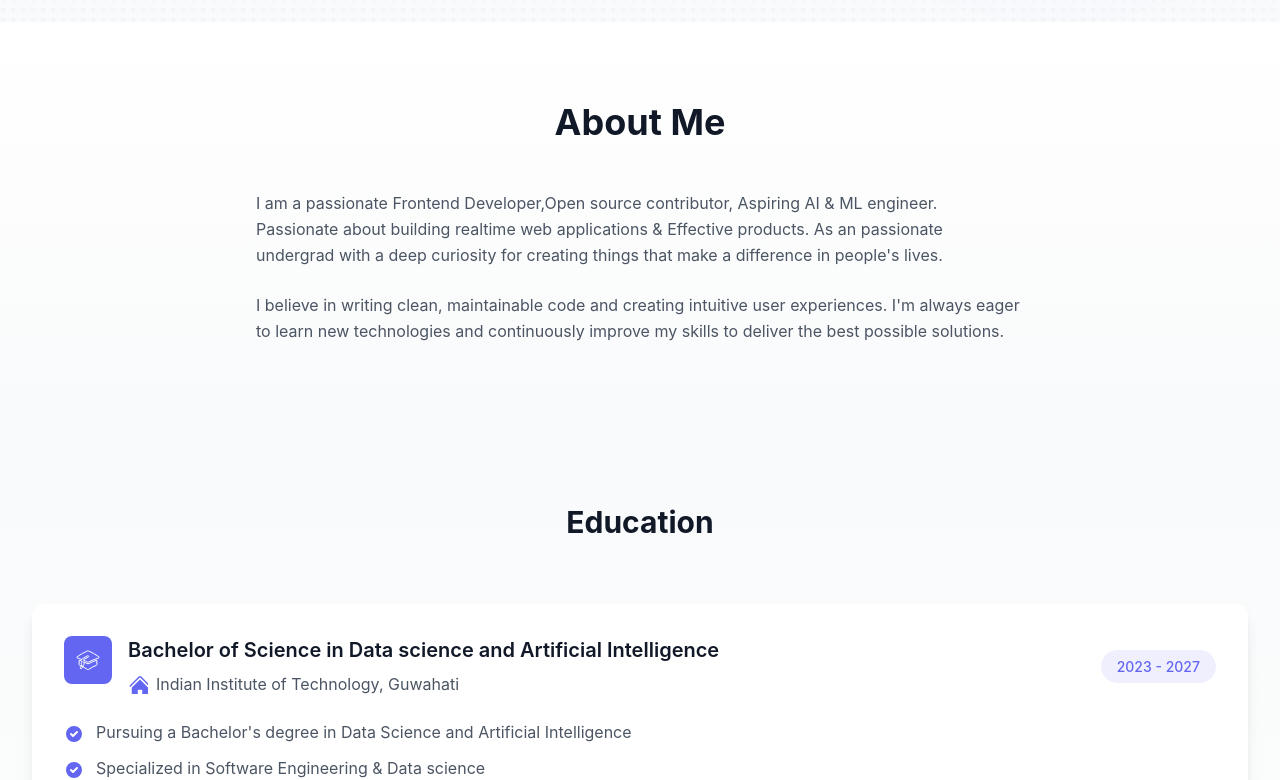
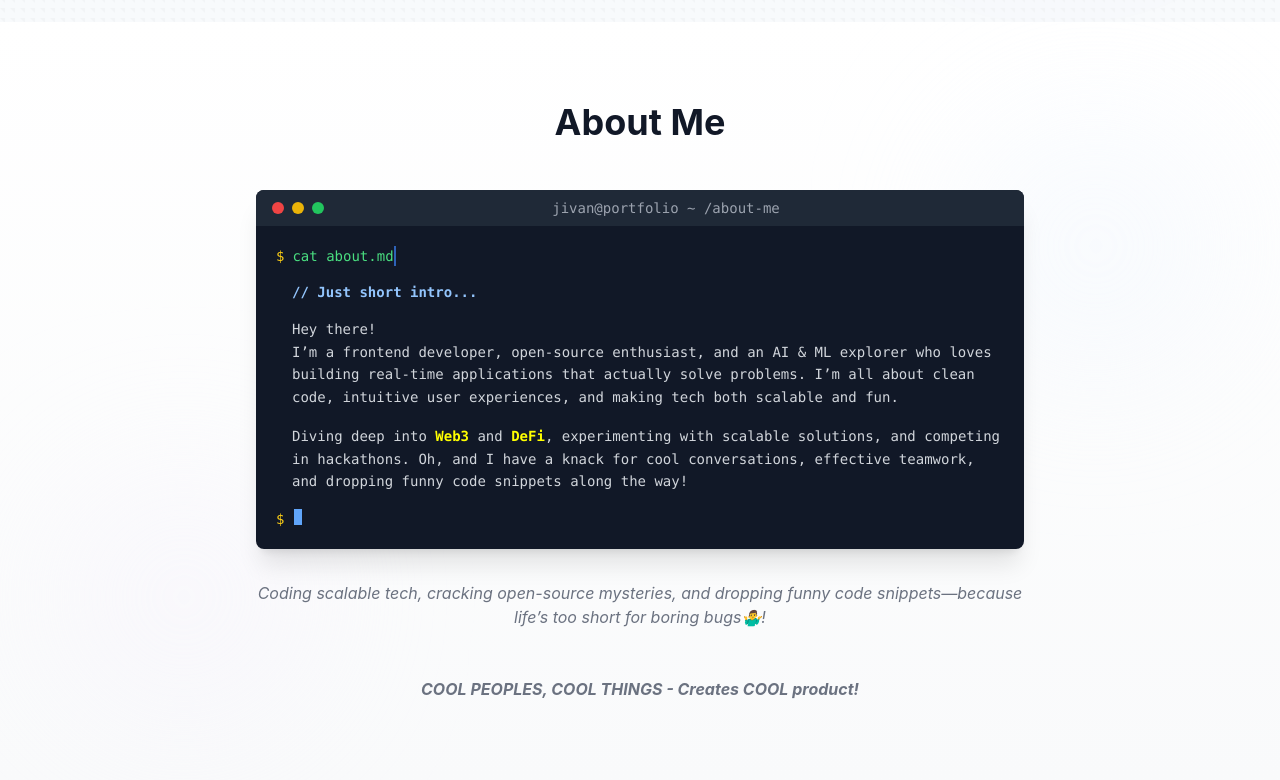
Before and after one commit to Jivan052/Portfolio, a React (Vite) app: page / in a window 1280 px wide. Shown: the part 802-1582 px from the top of the page. Built offline with nearby package versions, Linux system fonts and the light colour scheme.

Commit message:
Just small change - COOL things

```diff
--- a/src/components/About.jsx
+++ b/src/components/About.jsx
@@ -1,21 +1,157 @@
+import { useEffect, useRef } from 'react';
+import { color, motion } from 'framer-motion';
+
 export default function About() {
+  // Animation variables
+  const typingRef = useRef(null);
+  const blinkRef = useRef(null);
+
+  // Set up the typing animation effect
+  useEffect(() => {
+    if (typingRef.current && blinkRef.current) {
+      // Add a blinking cursor effect
+      const blinkInterval = setInterval(() => {
+        if (blinkRef.current) {
+          blinkRef.current.style.opacity = blinkRef.current.style.opacity === '0' ? '1' : '0';
+        }
+      }, 530);
+
+      return () => clearInterval(blinkInterval);
+    }
+  }, []);
+
   return (
-    <section id="about" className="py-20 bg-gradient-to-b from-white to-gray-50">
-      <div className="max-w-7xl mx-auto px-4 sm:px-6 lg:px-8">
-        <h2 className="text-4xl font-bold text-center mb-12">
+    <section id="about" className="py-20 bg-gradient-to-b from-white to-gray-50 relative overflow-hidden">
+      {/* Subtle background elements */}
+      <div className="absolute top-20 right-10 w-72 h-72 bg-blue-50 rounded-full mix-blend-multiply filter blur-3xl opacity-30"></div>
+      <div className="absolute bottom-10 left-10 w-72 h-72 bg-purple-50 rounded-full mix-blend-multiply filter blur-3xl opacity-30"></div>
+
+      <div className="max-w-7xl mx-auto px-4 sm:px-6 lg:px-8 relative z-10">
+        <motion.h2
+          className="text-4xl font-bold text-center mb-12"
+          initial={{ opacity: 0, y: -20 }}
+          whileInView={{ opacity: 1, y: 0 }}
+          viewport={{ once: true }}
+          transition={{ duration: 0.6 }}
+        >
           About Me
-        </h2>
+        </motion.h2>
 
-        <div className="max-w-3xl mx-auto text-gray-600 space-y-6">
-          <p className="leading-relaxed">
-            I am a passionate Frontend Developer,Open source contributor, Aspiring AI & ML engineer. Passionate about building realtime web applications & Effective products. As an passionate undergrad with a deep curiosity for creating things that make a difference in people's lives.
-          </p>
+        <div className="max-w-3xl mx-auto">
+          {/* Terminal-style container */}
+          <motion.div
+            className="bg-gray-900 rounded-lg shadow-xl overflow-hidden mb-8"
+            initial={{ opacity: 0, y: 20 }}
+            whileInView={{ opacity: 1, y: 0 }}
+            viewport={{ once: true }}
+            transition={{ duration: 0.6, delay: 0.2 }}
+          >
+            {/* Terminal header */}
+            <div className="bg-gray-800 px-4 py-2 flex items-center">
+              <div className="flex space-x-2">
+                <div className="w-3 h-3 rounded-full bg-red-500"></div>
+                <div className="w-3 h-3 rounded-full bg-yellow-500"></div>
+                <div className="w-3 h-3 rounded-full bg-green-500"></div>
+              </div>
+              <div className="mx-auto text-gray-400 text-sm font-mono">jivan@portfolio ~ /about-me</div>
+            </div>
 
-          <p className="leading-relaxed">
-            I believe in writing clean, maintainable code and creating intuitive user experiences. I'm always eager to learn new technologies and continuously improve my skills to deliver the best possible solutions.
-          </p>
+            {/* Terminal content */}
+            <div className="p-5 font-mono text-sm text-green-400 space-y-4">
+              <div className="flex items-start">
+                <span className="text-yellow-400 mr-2">$</span>
+                <span className="typing-effect">cat about.md</span>
+              </div>
+
+              <div className="ml-4 text-blue-300 font-bold">// Just short intro...</div>
+
+              <div className="ml-4 text-gray-300 leading-relaxed paragraph-typing-effect">
+              Hey there! <br>
+              </br>I’m a frontend developer, open-source enthusiast, and an AI & ML explorer who loves building real-time applications that actually solve problems.
+              I’m all about clean code, intuitive user experiences, and making tech both scalable and fun.
+              </div>
+
+              <div className="ml-4 text-blue-300 font-bold"></div>
+
+              <div className="ml-4 text-gray-300 leading-relaxed paragraph-typing-effect-2">
+              Diving deep into <b style={{color:'yellow'}}>Web3</b> and <b style={{color:'yellow'}}>DeFi</b>, experimenting with scalable solutions, and competing in hackathons.
+              Oh, and I have a knack for cool conversations, effective teamwork, and dropping funny code snippets along the way!
+              </div>
+
+              <div className="flex items-start">
+                <span className="text-yellow-400 mr-2">$</span>
+                <span ref={typingRef} className="typing-cursor"></span>
+                <span ref={blinkRef} className="h-4 w-2 bg-blue-400 ml-0.5"></span>
+              </div>
+            </div>
+          </motion.div>
+
+          {/* Quote section */}
+          <motion.div
+            className="text-center mt-8"
+            initial={{ opacity: 0 }}
+            whileInView={{ opacity: 1 }}
+            viewport={{ once: true }}
+            transition={{ delay: 1.2, duration: 0.8 }}
+          >
+            <p className="text-gray-500 italic">
+              Coding scalable tech, cracking open-source mysteries, and dropping funny code snippets—because life’s too short for boring bugs🤷‍♂️!
+            </p>
+            <br></br>
+            <br></br>
+            <p className="text-gray-500 italic">
+              <b>COOL PEOPLES, COOL THINGS - Creates COOL product!</b>
+            </p>
+          </motion.div>
         </div>
       </div>
+
+      {/* CSS for animations */}
+      <style jsx>{`
+        .typing-effect {
+          overflow: hidden;
+          white-space: nowrap;
+          border-right: 2px solid transparent;
+          width: fit-content;
+          animation: typing 1s steps(10, end), blink 1s step-end infinite alternate;
+        }
+
+        .paragraph-typing-effect {
+          overflow: hidden;
+          animation: paragraph-reveal 2s ease-out forwards;
+          max-height: 0;
+        }
+
+        .paragraph-typing-effect-2 {
+          overflow: hidden;
+          animation: paragraph-reveal 2s ease-out 0.5s forwards;
+          max-height: 0;
+        }
+
+        .typing-cursor {
+          white-space: nowrap;
+        }
+
+        @keyframes typing {
+          from { width: 0 }
+          to { width: 100% }
+        }
+
+        @keyframes blink {
+          50% { border-color: rgba(59, 130, 246, 0.7); }
+        }
+
+        @keyframes paragraph-reveal {
+          from {
+            max-height: 0;
+            opacity: 0;
+          }
+          to {
+            max-height: 300px;
+            opacity: 1;
+          }
+        }
+      `}</style>
     </section>
   );
 }
```
